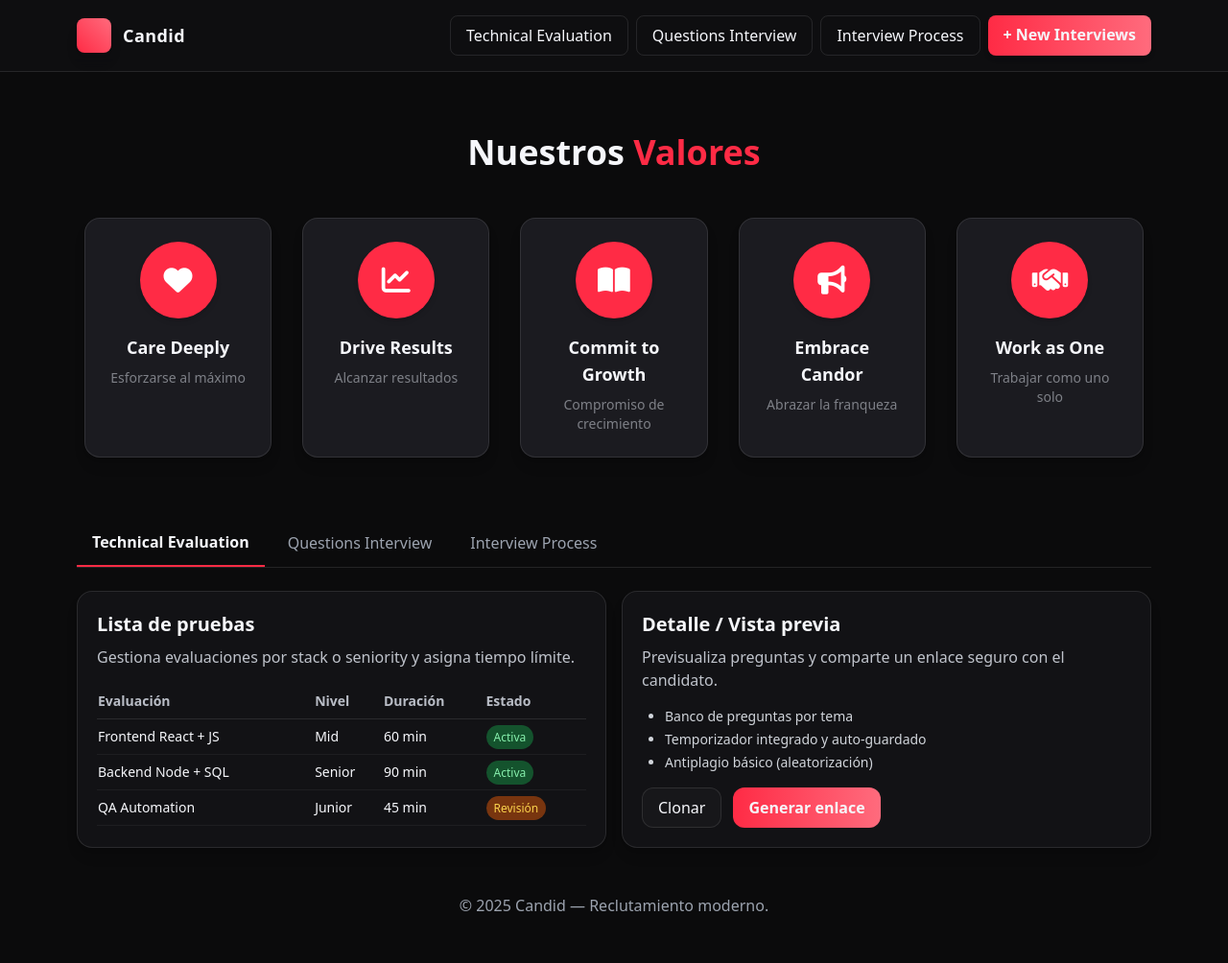
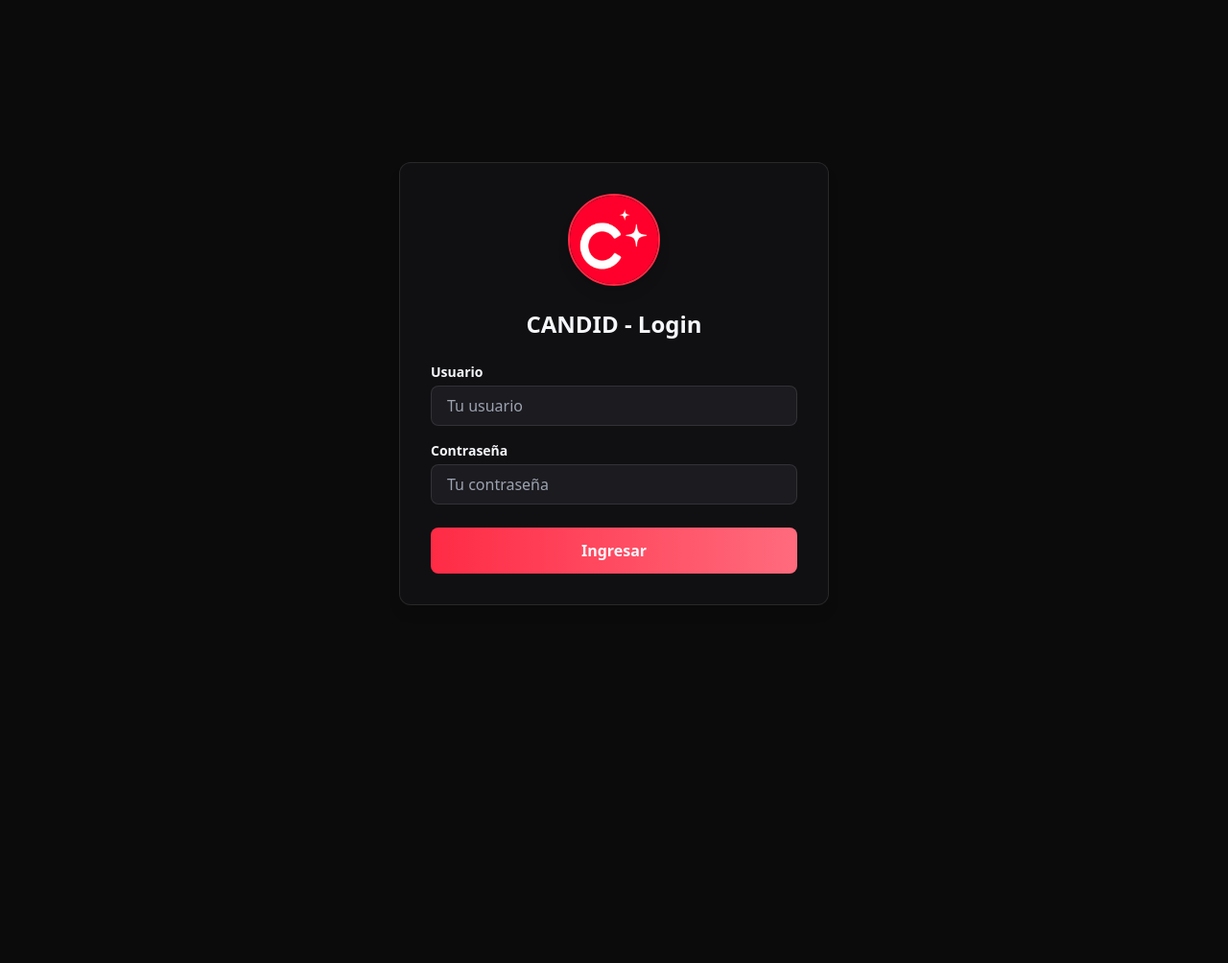
Before and after one commit to EdgarSPrado/Interview_process, a Django app: page / in a window 1280 px wide. Shown: the whole page at 96% size. After the commit the page ends 631 px from the top, so only its background shows below. Run offline with Django 5.2, Linux system fonts and the light colour scheme; some libraries are stand-ins or nearby versions.

Commit message:
Primer commit: proyecto Django funcional con login y evaluación técnica

```diff
--- a/main/templates/home.html
+++ b/main/templates/home.html
@@ -1,4 +1,4 @@
-
+{% load static %}
 <!DOCTYPE html>
 <html lang="es">
 <head>
@@ -14,10 +14,14 @@
   <!-- Header -->
   <header class="sticky top-0 z-50 backdrop-blur bg-[#121215]/60 border-b border-white/10">
     <div class="max-w-6xl mx-auto flex items-center justify-between py-4 px-4">
-      <div class="flex items-center gap-3">
-        <div class="w-9 h-9 rounded-lg bg-gradient-to-tr from-[#ff2b45] to-[#ff6b7d] shadow-lg"></div>
-        <h1 class="text-lg font-semibold tracking-wide">Candid</h1>
-      </div>
+<div class="flex items-center gap-3">
+  <!-- Logo de CANDID en lugar del cuadrado -->
+  <div class="w-9 h-9 rounded-lg overflow-hidden border-2 border-[#ff2b45] shadow-lg">
+    <img src="{% static 'logo.png' %}" alt="CANDID Logo" class="w-full h-full object-cover">
+  </div>
+  <h1 class="text-lg font-semibold tracking-wide">Candid</h1>
+</div>
+
       <nav class="flex gap-2">
         <a href="{% url 'technical_evaluation' %}" class="px-4 py-2 rounded-lg border border-white/10">
         Technical Evaluation
--- /dev/null
+++ b/main/templates/login.html
@@ -0,0 +1,47 @@
+{% load static %}
+<!DOCTYPE html>
+<html lang="es">
+<head>
+<meta charset="UTF-8">
+<meta name="viewport" content="width=device-width, initial-scale=1.0">
+<title>Login CANDID</title>
+<script src="https://cdn.tailwindcss.com"></script>
+<script src="https://cdn.jsdelivr.net/npm/sweetalert2@11"></script>
+</head>
+<body class="bg-[#0b0b0c] text-[#f6f7fb] font-sans flex items-center justify-center h-screen">
+
+  <div class="w-full max-w-md bg-[#121215]/80 backdrop-blur rounded-xl p-8 shadow-lg border border-white/10">
+
+    <!-- Logo arriba del login -->
+    <div class="flex justify-center mb-6">
+      <img src="{% static 'logo.png' %}" alt="CANDID Logo" class="w-24 h-24 rounded-full border-2 border-[#ff2b45] shadow-lg">
+    </div>
+
+    <h1 class="text-2xl font-bold mb-6 text-center">CANDID - Login</h1>
+
+    {% if messages %}
+      {% for message in messages %}
+        <div class="mb-4 px-4 py-2 rounded bg-red-600 text-white">{{ message }}</div>
+      {% endfor %}
+    {% endif %}
+
+    <form method="POST">
+      {% csrf_token %}
+      <div class="mb-4">
+        <label for="username" class="block text-sm font-semibold mb-1">Usuario</label>
+        <input type="text" name="username" id="username" placeholder="Tu usuario"
+               class="w-full px-4 py-2 rounded-lg bg-[#1b1b20] border border-white/10 focus:outline-none focus:ring-2 focus:ring-[#ff2b45]" required>
+      </div>
+
+      <div class="mb-6">
+        <label for="password" class="block text-sm font-semibold mb-1">Contraseña</label>
+        <input type="password" name="password" id="password" placeholder="Tu contraseña"
+               class="w-full px-4 py-2 rounded-lg bg-[#1b1b20] border border-white/10 focus:outline-none focus:ring-2 focus:ring-[#ff2b45]" required>
+      </div>
+
+      <button type="submit" class="w-full py-3 rounded-lg bg-gradient-to-r from-[#ff2b45] to-[#ff6b7d] font-bold">Ingresar</button>
+    </form>
+  </div>
+
+</body>
+</html>
--- a/main/views.py
+++ b/main/views.py
@@ -6,8 +6,28 @@ from .models import TechnicalEvaluation, EvaluationImage
 import base64
 import uuid
 from django.core.files.base import ContentFile
+from django.shortcuts import render, redirect
+from django.contrib.auth import authenticate, login, logout
+from django.contrib import messages
 
 
+def login_view(request):
+    if request.method == "POST":
+        username = request.POST.get("username")
+        password = request.POST.get("password")
+
+        user = authenticate(request, username=username, password=password)
+        if user is not None:
+            login(request, user)
+            return redirect("home")
+        else:
+            messages.error(request, "Usuario o contraseña incorrectos")
+
+    return render(request, "login.html")
+
+def logout_view(request):
+    logout(request)
+    return redirect("login")
 
 
 @csrf_exempt
--- a/new_proyect/settings.py
+++ b/new_proyect/settings.py
@@ -110,7 +110,7 @@ USE_TZ = True
 # Static files (CSS, JavaScript, Images)
 # https://docs.djangoproject.com/en/5.1/howto/static-files/
 
-STATIC_URL = 'static/'
+STATIC_URL = '/static/'
 
 # Default primary key field type
 # https://docs.djangoproject.com/en/5.1/ref/settings/#default-auto-field
--- a/new_proyect/urls.py
+++ b/new_proyect/urls.py
@@ -1,4 +1,3 @@
-
 from django.contrib import admin
 from django.urls import path
 from main import views
@@ -7,9 +6,11 @@ from django.conf.urls.static import static
 
 urlpatterns = [
     path('admin/', admin.site.urls),
-    path("", views.home, name="home"),
+    path("", views.login_view, name="login"),  # Login como página principal
+    path("home/", views.home, name="home"),   # Home redirigido después de login
     path("technical-evaluation/", views.technical_evaluation, name="technical_evaluation"),
     path("guardar-evaluacion/", views.guardar_evaluacion, name="guardar_evaluacion"),
 ]
+
 if settings.DEBUG:
     urlpatterns += static(settings.MEDIA_URL, document_root=settings.MEDIA_ROOT)
```
Also changed, not shown: main/templates/technical_evaluation.html (+7 -4 lines), db.sqlite3, main/static/logo.png (added).
